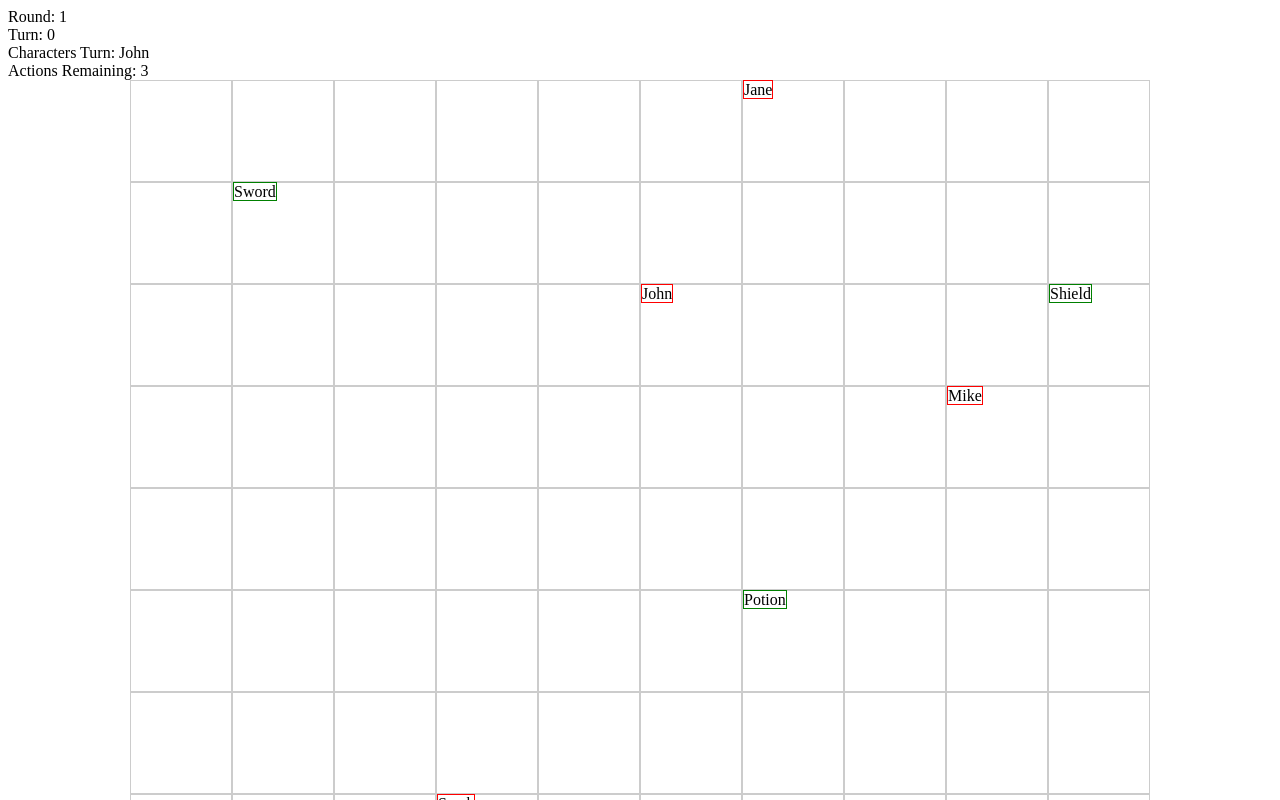
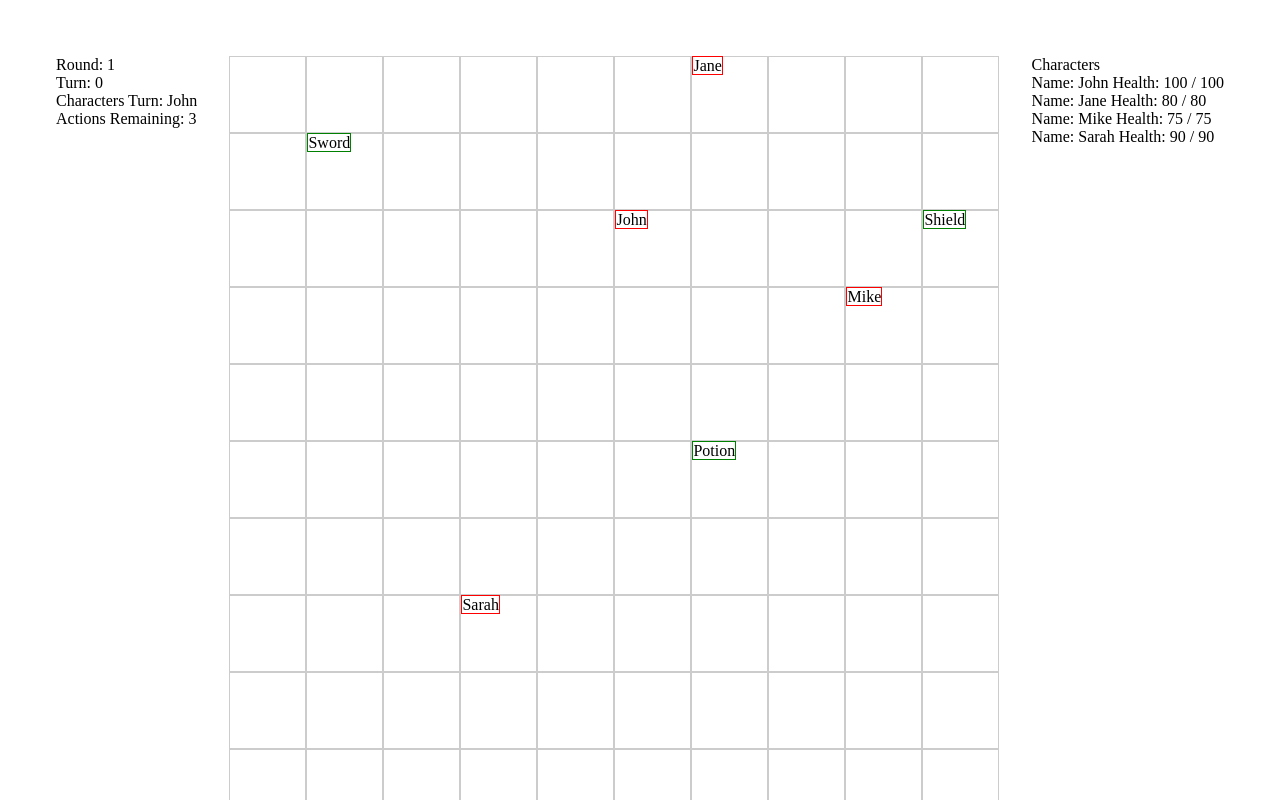
Before and after one commit to NathanArvan/2d-game, an Angular app: page / in a window 1280 px wide. Shown: the top 800 px of the page. Built offline with nearby package versions, Linux system fonts and the light colour scheme.

Commit message:
display list of character info

```diff
--- a/src/app/components/battle-map-ui/battle-map-ui.component.css
+++ b/src/app/components/battle-map-ui/battle-map-ui.component.css
@@ -1,3 +1,8 @@
+.battle-map-ui-container {
+    display: flex;
+    justify-content: space-between;
+    padding: 3rem;
+}
 .map-container {
     display: flex;
     justify-content: center;
--- a/src/app/components/battle-map-ui/battle-map-ui.component.html
+++ b/src/app/components/battle-map-ui/battle-map-ui.component.html
@@ -1,5 +1,5 @@
 <!-- This will be the top level view a player see when they are in a battle -->
- <div>
+ <div class="battle-map-ui-container">
 
     <div class="turn-info-container">
       <div>Round: {{ battle()?.roundNumber }}</div>
@@ -12,12 +12,23 @@
       <app-map [characters]="characters()" [items]="items()" [location]="location()" (battleCellClicked)="onBattleCellClicked($event)"></app-map>
     </div>
 
+    <div class="character-info-container">
+      <div>Characters</div>
+      <div class="characterList">
+        @for (character of characters(); track $index) {
+          <div>
+            <span>Name: {{ character.name }} Health: {{character.currentHealth}} / {{character.health}}</span>
+          </div>
+        }
+      </div>
+    </div>
+ </div>
+
 <div class="action-bar-container">
   @if (remainingActionsInTurn() > 0) {
     <div class="action-bar">
       @switch (actionState()) {
         @case (actionStates.NoSelection) {
-
           @for (action of actions; track $index) {
             <button (click)="selectAction(action)">{{ action.name }}</button>
           }
@@ -39,6 +50,3 @@
   }
   <button (click)="endTurn()">End Turn</button>
 </div>
-
-    <!-- There will be content showing information about characters in the combat -->
- </div>
--- a/src/app/components/map/map.component.css
+++ b/src/app/components/map/map.component.css
@@ -8,7 +8,7 @@
 }
 
 .cell {
-  width: 100px;
-  height: 100px;
+  width: 75px;
+  height: 75px;
   border: 1px solid #ccc;
 }
--- a/src/app/mockData/mockBattleData.ts
+++ b/src/app/mockData/mockBattleData.ts
@@ -8,6 +8,7 @@ export const mockCharacters: Character[] = [
         id: 1,
         name: 'John',
         health: 100,
+        currentHealth: 100,
         mana: 0,
         position: { x: 5, y: 7},
         actionsPerTurn: 3,
@@ -16,6 +17,7 @@ export const mockCharacters: Character[] = [
         id: 2,
         name: 'Jane',
         health: 80,
+        currentHealth: 80,
         mana: 30,
         position: { x: 6, y: 9},
         actionsPerTurn: 3,
@@ -24,6 +26,7 @@ export const mockCharacters: Character[] = [
         id: 3,
         name: 'Mike',
         health: 75,
+        currentHealth: 75,
         mana: 20,
         position: { x: 8, y: 6},
         actionsPerTurn: 3,
@@ -32,6 +35,7 @@ export const mockCharacters: Character[] = [
         id: 4,
         name: 'Sarah',
         health: 90,
+        currentHealth: 90,
         mana: 10,
         position: { x: 3, y: 2},
         actionsPerTurn: 3,
--- a/src/app/models/character.model.ts
+++ b/src/app/models/character.model.ts
@@ -1,6 +1,7 @@
 export interface Character {
     id: number;
     name: string;
+    currentHealth: number;
     health: number;
     mana: number;
     position: { x: number; y: number };
```
Lines whose indentation alone changed are shown as unchanged.
